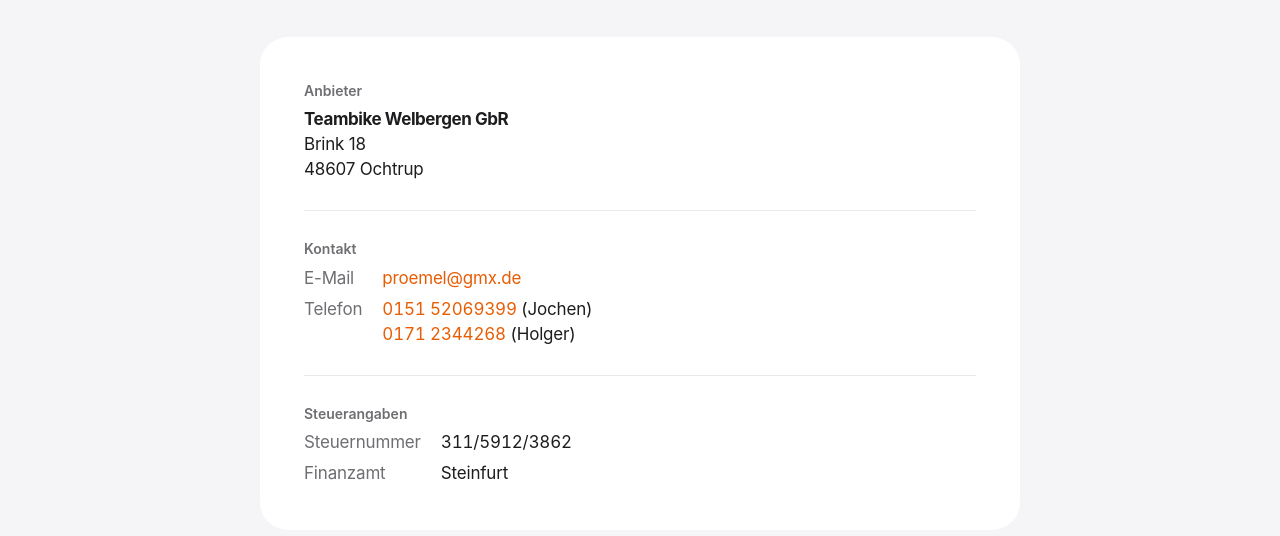
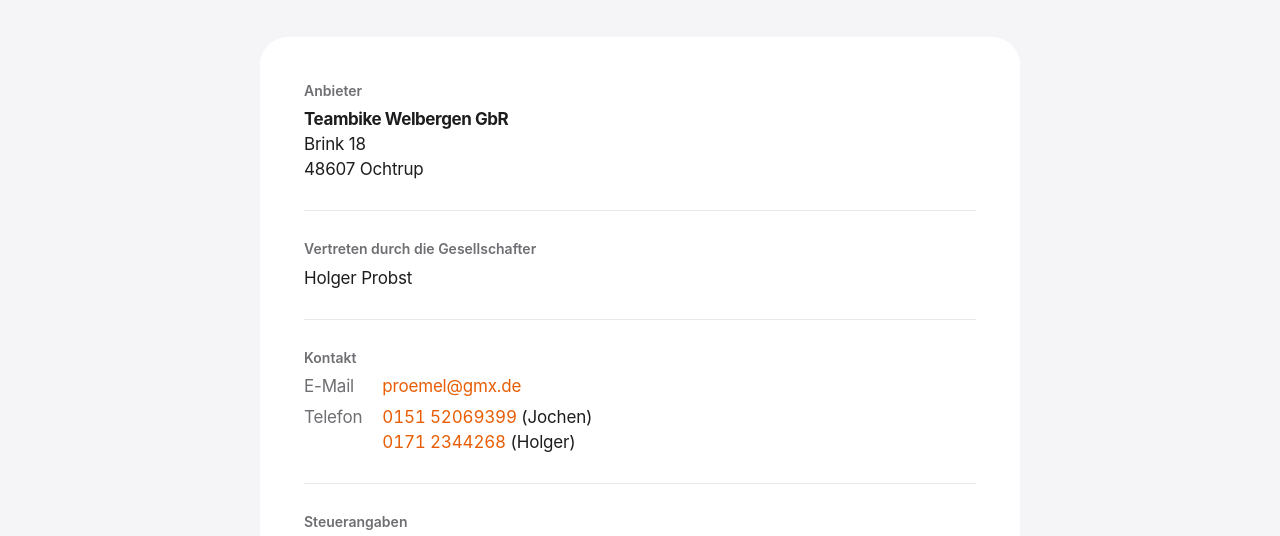
Before and after one commit to Consulting88/teambike-welbergen, a plain HTML site: page impressum.html in a window 1280 px wide. Shown: the part 256-792 px from the top of the page. Drawn offline with Linux system fonts and the light colour scheme.

Commit message:
Impressum: Gesellschafter ergänzt
Co-Authored-By: Claude Opus 5.5 <noreply@anthropic.com>
Claude-Session: https://claude.ai/code/session_01WShNU24TgCvnJ5DX6uD1p7

```diff
--- a/impressum.html
+++ b/impressum.html
@@ -68,6 +68,11 @@ footer nav{display:flex;gap:4px 18px;flex-wrap:wrap}footer nav a{color:#424245}f
       </div>
 
       <div class="blk">
+        <h2>Vertreten durch die Gesellschafter</h2>
+        <p>Holger Probst</p>
+      </div>
+
+      <div class="blk">
         <h2>Kontakt</h2>
         <dl>
           <dt>E-Mail</dt><dd><a href="mailto:proemel@gmx.de">proemel@gmx.de</a></dd>
```
